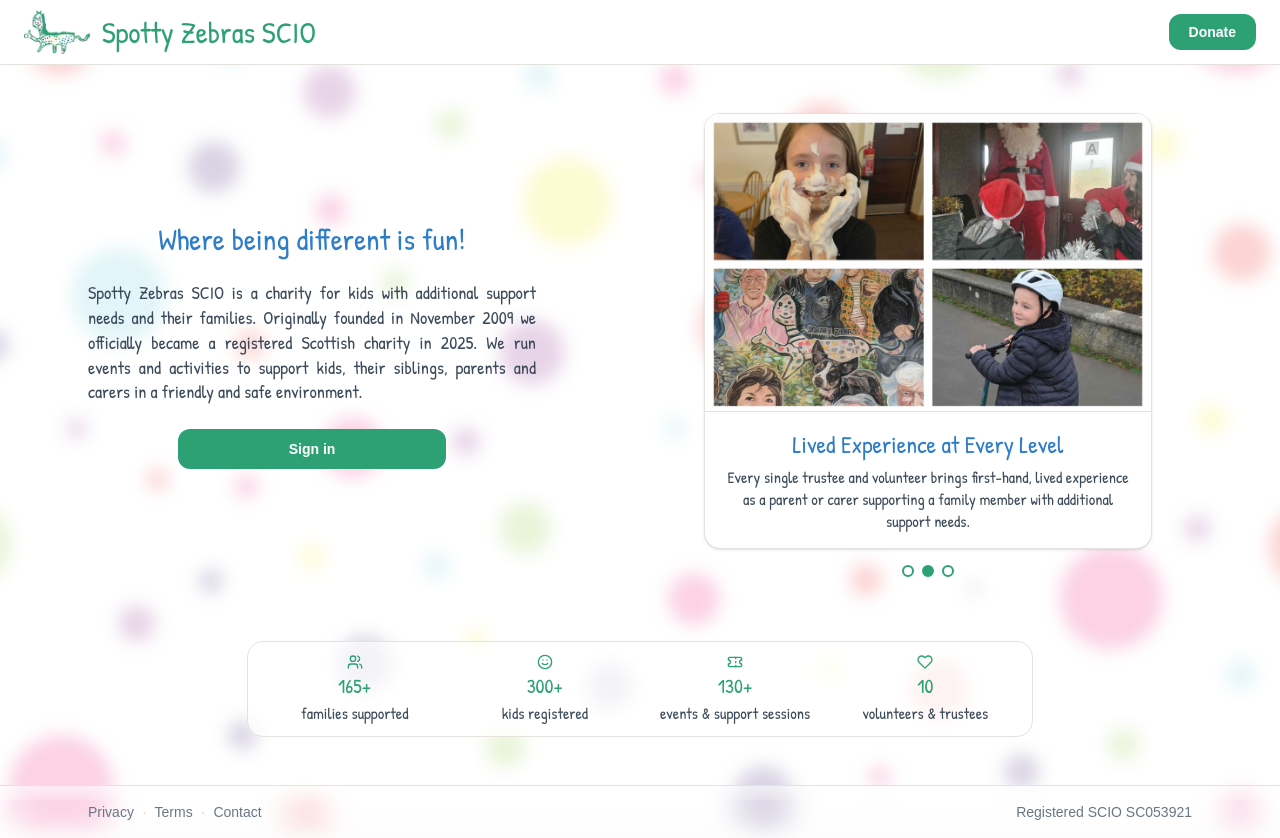
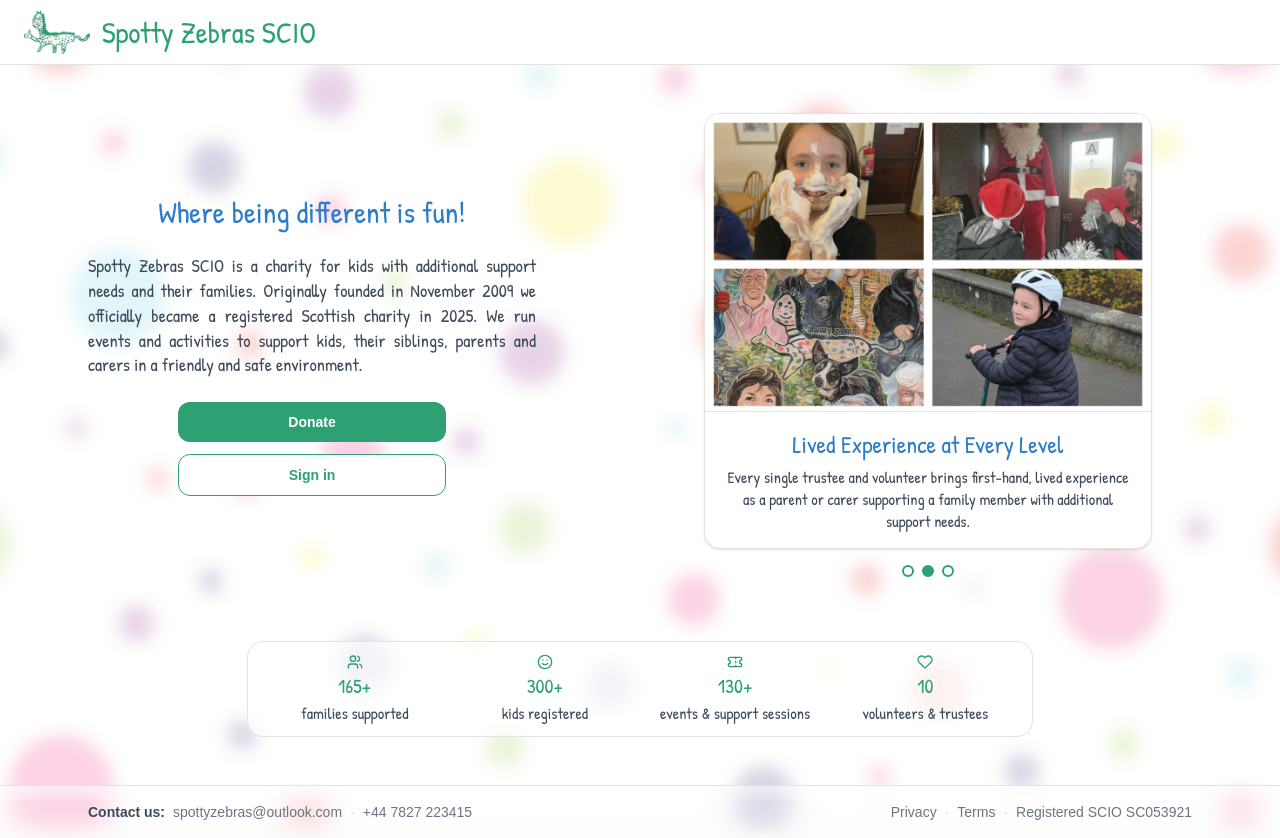
Before and after one commit to Scottish-Tech-Army/SpottyZebras, a Next.js app: page / in a window 1280 px wide. Built offline with nearby package versions, Linux system fonts and the light colour scheme; no server answers.

Commit message:
Brand constants and contact us info added (#20)

```diff
--- a/app/api/admin/review/route.ts
+++ b/app/api/admin/review/route.ts
@@ -1,5 +1,6 @@
 import { verifyReviewToken } from '@/lib/admin/reviewToken'
 import { createAdminClient } from '@/lib/supabase-admin'
+import { BRAND } from '@/lib/brand'
 
 export const runtime = 'nodejs'
 
@@ -45,7 +46,7 @@ function htmlResult(title: string, body: string): Response {
   const html = `<!doctype html>
 <html lang="en"><head><meta charset="utf-8" />
 <meta name="viewport" content="width=device-width, initial-scale=1" />
-<title>${title} — Spotty Zebras</title></head>
+<title>${title} - ${BRAND.name}</title></head>
 <body style="margin:0;font-family:Arial,sans-serif;background:#F8F8F7;color:#1B2A3A">
   <div style="max-width:460px;margin:64px auto;padding:32px;background:#fff;border-radius:16px;border:1px solid #eee;text-align:center">
     <h1 style="font-size:24px;margin:0 0 12px">${title}</h1>
--- a/app/layout.tsx
+++ b/app/layout.tsx
@@ -1,6 +1,7 @@
 import type { Metadata, Viewport } from "next";
 import { Geist, Geist_Mono } from "next/font/google";
 import Image from "next/image";
+import { BRAND } from "@/lib/brand";
 import "./globals.css";
 
 const geistSans = Geist({
@@ -14,8 +15,8 @@ const geistMono = Geist_Mono({
 });
 
 export const metadata: Metadata = {
-  title: "Spotty Zebras",
-  description: "Multi-tenant event, booking, and donation platform",
+  title: BRAND.name,
+  description: BRAND.description,
 };
 
 export const viewport: Viewport = {
--- a/app/page.tsx
+++ b/app/page.tsx
@@ -4,6 +4,7 @@ import { Patrick_Hand } from 'next/font/google'
 import Carousel, { type CarouselSlide } from '@/components/landing/Carousel'
 import Facts from '@/components/landing/Facts'
 import LandingGate from '@/components/landing/LandingGate'
+import { BRAND } from '@/lib/brand'
 
 // Playful hand-drawn brand font (self-hosted by next/font).
 const brandFont = Patrick_Hand({ weight: '400', subsets: ['latin'] })
@@ -18,7 +19,12 @@ const SLIDES: CarouselSlide[] = [
 const FOOTER_LINKS = [
   { label: 'Privacy', href: '/privacy' },
   { label: 'Terms', href: '/terms' },
-  { label: 'Contact', href: '/contact' },
+]
+
+// Contact details rendered inline in the footer (no separate Contact page).
+const CONTACT_LINKS = [
+  { label: BRAND.email, href: `mailto:${BRAND.email}` },
+  { label: BRAND.phone, href: `tel:${BRAND.phone.replace(/\s+/g, '')}` },
 ]
 
 export default function Home() {
@@ -28,7 +34,7 @@ export default function Home() {
       {/* ── Header: logo + title (left, fixed across sizes), Donate (right) ──── */}
       <header className="border-b border-[var(--color-border)] bg-white">
         <div className="flex w-full items-center justify-between gap-3 px-4 py-2.5 sm:px-6">
-          <Link href="/" aria-label="Spotty Zebras SCIO home" className="flex items-center gap-2 sm:gap-3">
+          <Link href="/" aria-label={`${BRAND.name} home`} className="flex items-center gap-2 sm:gap-3">
             <Image
               src="/logo.png"
               alt=""
@@ -38,14 +44,8 @@ export default function Home() {
               className="h-9 w-auto shrink-0 object-contain sm:h-10 lg:h-11"
             />
             <span className={`${brandFont.className} whitespace-nowrap text-lg text-[var(--color-primary)] sm:text-2xl lg:text-3xl`}>
-              Spotty Zebras SCIO
+              {BRAND.name}
             </span>
-          </Link>
-          <Link
-            href="/donate"
-            className="btn-primary shrink-0 rounded-[var(--radius-md)] px-4 py-2 text-sm font-semibold sm:px-5"
-          >
-            Donate
           </Link>
         </div>
       </header>
@@ -58,17 +58,25 @@ export default function Home() {
             {/* Blue tagline as the heading for the intro copy */}
             <div className="max-w-md">
               <h1 className={`${brandFont.className} text-center text-xl text-[var(--color-secondary)] sm:text-3xl lg:text-3xl`}>
-                Where being different is fun!
+                {BRAND.tagline}
               </h1>
               <p className={`${brandFont.className} mt-6 text-justify text-lg leading-snug text-[var(--color-text-secondary)]`}>
-                Spotty Zebras SCIO is a charity for kids with additional support needs and their families.
+                {BRAND.name} is a charity for kids with additional support needs and their families.
                 Originally founded in November 2009 we officially became a registered Scottish charity in 2025.
                 We run events and activities to support kids, their siblings, parents and carers in a
                 friendly and safe environment.
               </p>
+            {/* Donate is the highlighted primary CTA; Sign in sits below as a quieter
+                outline button of the exact same size and placement. */}
+            <Link
+              href="/donate"
+              className="btn-primary mx-auto mt-6 block w-[60%] max-w-xs rounded-[var(--radius-md)] py-2.5 text-center text-sm font-semibold"
+            >
+              Donate
+            </Link>
             <Link
               href="/login"
-              className="btn-primary mx-auto mt-6 block w-[60%] max-w-xs rounded-[var(--radius-md)] py-2.5 text-center text-sm font-semibold"
+              className="mx-auto mt-3 block w-[60%] max-w-xs rounded-[var(--radius-md)] border border-[var(--color-primary)] bg-white py-2.5 text-center text-sm font-semibold text-[var(--color-primary)] transition hover:bg-[var(--color-sand)]"
             >
               Sign in
             </Link>
@@ -92,7 +100,18 @@ export default function Home() {
 
       {/* ── Footer ─────────────────────────────────────────────────────────── */}
       <footer className="border-t border-[var(--color-border)] bg-white/70 backdrop-blur-md">
-        <div className="mx-auto flex w-full max-w-6xl flex-col items-center gap-3 px-4 py-4 text-sm text-[var(--color-text-muted)] sm:px-6 lg:flex-row lg:justify-between">
+        <div className="mx-auto flex w-full max-w-6xl flex-col items-center gap-2 px-4 py-4 text-sm text-[var(--color-text-muted)] sm:px-6 lg:flex-row lg:items-center lg:justify-between">
+          {/* Contact us — email + phone inline, no separate Contact page */}
+          <div className="flex flex-wrap items-center justify-center gap-x-2 gap-y-1">
+            <span className="font-semibold text-[var(--color-text-secondary)]">Contact us:</span>
+            {CONTACT_LINKS.map((l, i) => (
+              <span key={l.href} className="flex items-center gap-2">
+                {i > 0 && <span aria-hidden className="text-[var(--color-border-input)]">·</span>}
+                <a href={l.href} className="transition hover:text-[var(--color-text)]">{l.label}</a>
+              </span>
+            ))}
+          </div>
+
           <nav className="flex flex-wrap items-center justify-center gap-x-2 gap-y-1">
             {FOOTER_LINKS.map((l, i) => (
               <span key={l.href} className="flex items-center gap-2">
@@ -100,8 +119,9 @@ export default function Home() {
                 <Link href={l.href} className="transition hover:text-[var(--color-text)]">{l.label}</Link>
               </span>
             ))}
+            <span aria-hidden className="text-[var(--color-border-input)]">·</span>
+            <span>Registered SCIO {BRAND.charityNumber}</span>
           </nav>
-          <span>Registered SCIO SC053921</span>
         </div>
       </footer>
     </div>
--- a/components/donate/GiftAidCard.tsx
+++ b/components/donate/GiftAidCard.tsx
@@ -1,4 +1,6 @@
 'use client'
+
+import { BRAND } from '@/lib/brand'
 
 export default function GiftAidCard({
   checked,
@@ -28,7 +30,7 @@ export default function GiftAidCard({
             </p>
           )}
           <p className="text-xs text-[var(--color-text-muted)] mt-1 leading-relaxed">
-            I want to Gift Aid my donation to Spotty Zebras SCIO Charity. I&apos;m a UK taxpayer and understand
+            I want to Gift Aid my donation to {BRAND.legalName}. I&apos;m a UK taxpayer and understand
             that if I pay less Income Tax and/or Capital Gains Tax than the amount of Gift Aid claimed on
             all my donations in that tax year, it is my responsibility to pay any difference.
           </p>
--- /dev/null
+++ b/lib/brand.ts
@@ -0,0 +1,27 @@
+/**
+ * Single source of truth for the charity's brand strings. Import these instead of
+ * hardcoding the name/tagline so wording stays consistent everywhere (header, landing
+ * page, page metadata, Gift Aid declaration, admin emails).
+ *
+ * Note: this is text only. Brand *colours* live as CSS variables in globals.css;
+ * email HTML that can't use CSS vars still needs literal hexes.
+ */
+export const BRAND = {
+  /** Everyday display name. */
+  name: 'Spotty Zebras SCIO',
+  /** Playful strapline shown under the logo. */
+  tagline: 'Where being different is fun!',
+  /** Formal name for legal/HMRC contexts (e.g. the Gift Aid declaration). */
+  legalName: 'Spotty Zebras SCIO Charity',
+  /** OSCR charity registration number. */
+  charityNumber: 'SC053921',
+  /** Public contact email */
+  email: 'spottyzebras@outlook.com',
+  /** Public contact phone 07827223415*/
+  phone: '+44 7827 223415',
+  /** Correspondence address */
+  address: '41 Peggishill road, Ayrshire, KA73RD',
+  /** One-line description for page metadata / previews. */
+  description:
+    'A Scottish charity (SCIO) supporting kids with additional support needs and their families through events and activities.',
+} as const
```
Also changed, not shown: components/Header.tsx (+5 -4 lines).
